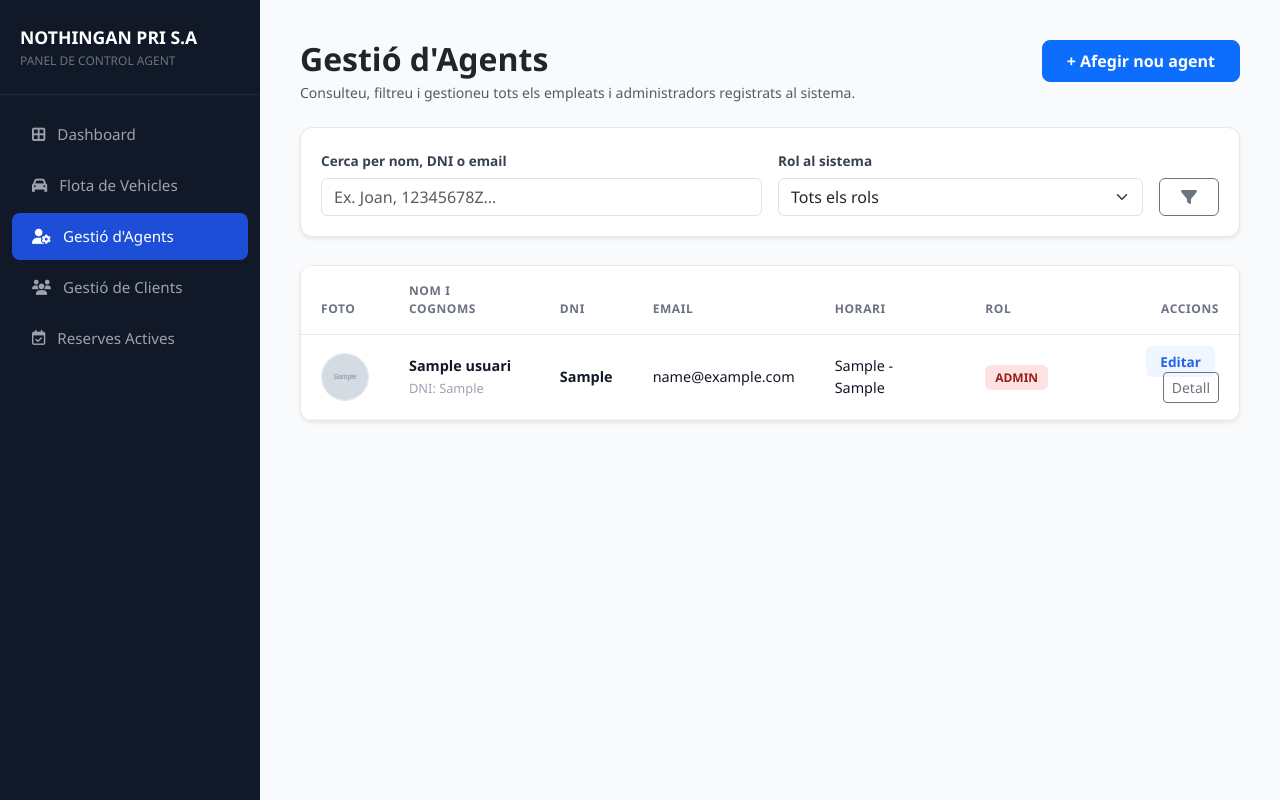
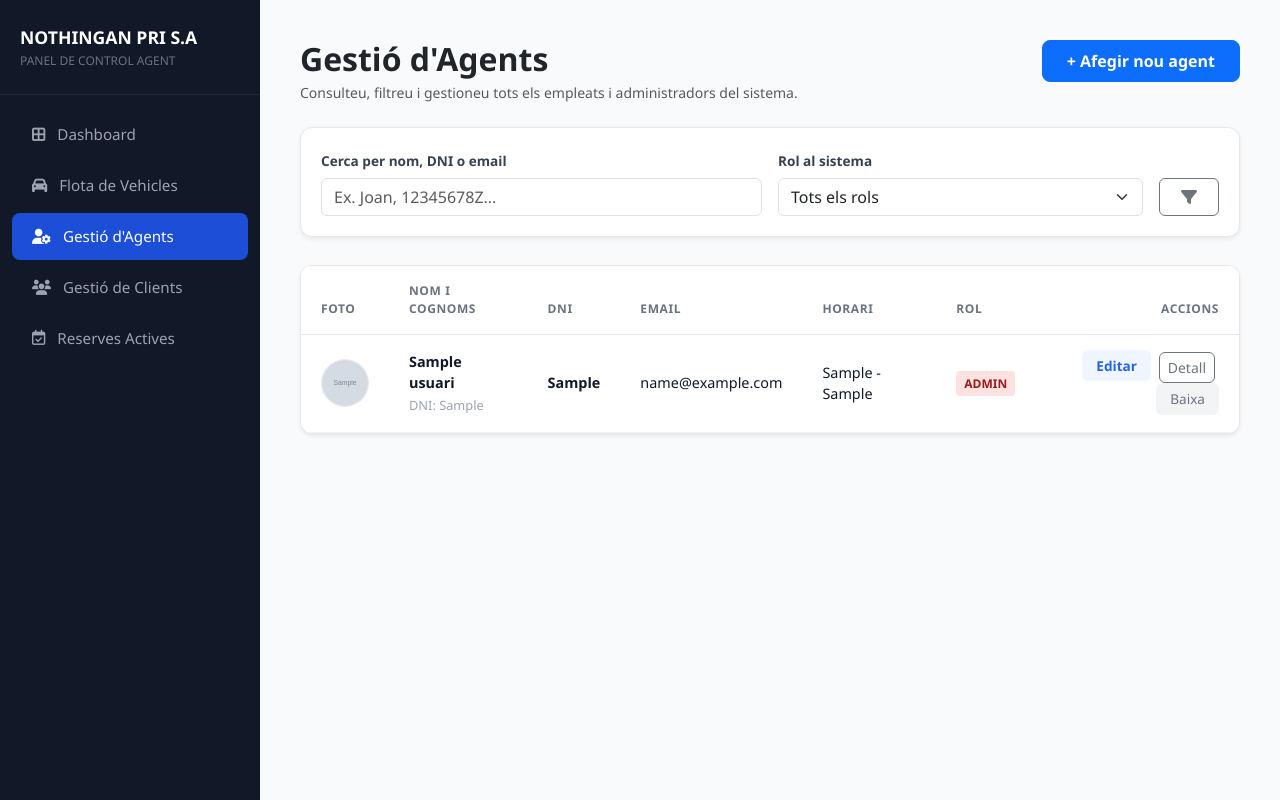
Before and after one commit to banfruns-ban/Nothingan-Pri-S.A., a Spring Boot app: page /agents in a window 1280 px wide. Run offline with Spring Boot 4, Linux system fonts and the light colour scheme; tables that the repository leaves empty hold one stand-in row (values such as "Sample post"); grey boxes marked "Sample" are stand-in pictures.

Commit message:
Baixa agent

```diff
--- a/src/main/java/cat/copernic/projecte1Grup3/Usuaris/Agent/Controller/agentController.java
+++ b/src/main/java/cat/copernic/projecte1Grup3/Usuaris/Agent/Controller/agentController.java
@@ -16,6 +16,7 @@ import java.nio.file.Path;
 import java.nio.file.Paths;
 import java.util.List;
 import java.util.Optional;
+import org.springframework.web.servlet.mvc.support.RedirectAttributes;
 
 /**
  * Controlador Spring MVC per a la gestió d'agents.
@@ -122,4 +123,17 @@ public class agentController {
         }
         return "redirect:/agents/llista";
     }
+
+    @PostMapping("/eliminar/{dni}")
+    public String eliminarVehicle(@PathVariable String dni, RedirectAttributes redirect) {
+        try {
+            agentService.eliminarAgent(dni);
+            redirect.addFlashAttribute("succes", "Agent donat de baixa amb èxit.");
+        } catch (IllegalStateException e) {
+            redirect.addFlashAttribute("error", e.getMessage());
+        } catch (Exception e) {
+            redirect.addFlashAttribute("error", "Error en intentar donar de baixa.");
+        }
+        return "redirect:/agents";
+    }
 }
--- a/src/main/resources/application.properties
+++ b/src/main/resources/application.properties
@@ -1,7 +1,7 @@
 #=================== JPA ===============
-spring.datasource.url=jdbc:mysql://localhost:3306/Projecte1Grup3?createDatabaseIfNotExist=true
+spring.datasource.url=jdbc:mysql://localhost:3307/Projecte1Grup3?createDatabaseIfNotExist=true
 spring.datasource.username=root
-spring.datasource.password=rojogi05
+spring.datasource.password=1234
 spring.datasource.driver-class-name=com.mysql.cj.jdbc.Driver
 spring.jpa.hibernate.ddl-auto=update
 server.port=8084
--- a/src/main/resources/templates/agents/llistat_agents.html
+++ b/src/main/resources/templates/agents/llistat_agents.html
@@ -166,12 +166,27 @@
             color: #1d4ed8;
         }
 
+        .btn-desactivar {
+            background-color: #f3f4f6;
+            color: #6b7280;
+            border: none;
+            font-weight: 500;
+            font-size: 0.85rem;
+            padding: 6px 14px;
+            border-radius: 6px;
+        }
+
+        .btn-desactivar:hover {
+            background-color: #fee2e2;
+            color: #991b1b;
+        }
+
         .badge-admin {
             background-color: #fee2e2;
             color: #991b1b;
             font-weight: 600;
-            padding: 4px 10px;
-            border-radius: 6px;
+            padding: 4px 8px;
+            border-radius: 4px;
             font-size: 0.75rem;
             text-transform: uppercase;
         }
@@ -180,8 +195,8 @@
             background-color: #dbeafe;
             color: #1e40af;
             font-weight: 600;
-            padding: 4px 10px;
-            border-radius: 6px;
+            padding: 4px 8px;
+            border-radius: 4px;
             font-size: 0.75rem;
             text-transform: uppercase;
         }
@@ -217,24 +232,24 @@
     <!-- Main Content -->
     <main class="main-content">
 
-        <!-- Header amb botó d'Alta -->
+        <!-- Header amb botó d'Alta (RF10) -->
         <div class="d-flex justify-content-between align-items-start mb-4">
             <div>
                 <h2 class="fw-bold text-dark m-0">Gestió d'Agents</h2>
-                <p class="text-muted small mb-0 mt-1">Consulteu, filtreu i gestioneu tots els empleats i administradors registrats al sistema.</p>
+                <p class="text-muted small mb-0 mt-1">Consulteu, filtreu i gestioneu tots els empleats i administradors del sistema.</p>
             </div>
             <a th:href="@{/agents/alta}" class="btn btn-primary fw-semibold px-4 py-2" style="border-radius: 8px;">
                 + Afegir nou agent
             </a>
         </div>
 
-        <!-- Alertes de flash attributes / paràmetres -->
-        <div th:if="${param.exit}" class="alert alert-success alert-dismissible fade show mb-4" role="alert">
-            <span>L'agent s'ha donat d'alta correctament.</span>
+        <!-- Alertes de flash attributes -->
+        <div th:if="${succes}" class="alert alert-success alert-dismissible fade show mb-4" role="alert">
+            <span th:text="${succes}"></span>
             <button type="button" class="btn-close" data-bs-dismiss="alert" aria-label="Close"></button>
         </div>
-        <div th:if="${succes}" class="alert alert-success alert-dismissible fade show mb-4" role="alert">
-            <span th:text="${succes}"></span>
+        <div th:if="${param.exit}" class="alert alert-success alert-dismissible fade show mb-4" role="alert">
+            <span>Operació realitzada amb èxit.</span>
             <button type="button" class="btn-close" data-bs-dismiss="alert" aria-label="Close"></button>
         </div>
         <div th:if="${error}" class="alert alert-danger alert-dismissible fade show mb-4" role="alert">
@@ -310,8 +325,15 @@
                         <td class="text-end">
                             <!-- Enllaç a Editar (RF12) -->
                             <a th:href="@{'/agents/editar/' + ${a.dni}}" class="btn-editar me-1">Editar</a>
+
                             <!-- Enllaç a Detall (RF15) -->
-                            <a th:href="@{'/agents/detall/' + ${a.dni}}" class="btn btn-sm btn-outline-secondary">Detall</a>
+                            <a th:href="@{'/agents/detall/' + ${a.dni}}" class="btn btn-sm btn-outline-secondary me-1" style="border-radius: 6px;">Detall</a>
+
+                            <!-- Formulari per Eliminar / Donar de baixa (RF11) -->
+                            <form th:action="@{'/agents/eliminar/' + ${a.dni}}" method="post" class="d-inline"
+                                  onsubmit="return confirm('Estàs segur de voler donar de baixa aquest agent?');">
+                                <button type="submit" class="btn-desactivar">Baixa</button>
+                            </form>
                         </td>
                     </tr>
 
```
Also changed, not shown: 1 other file.
